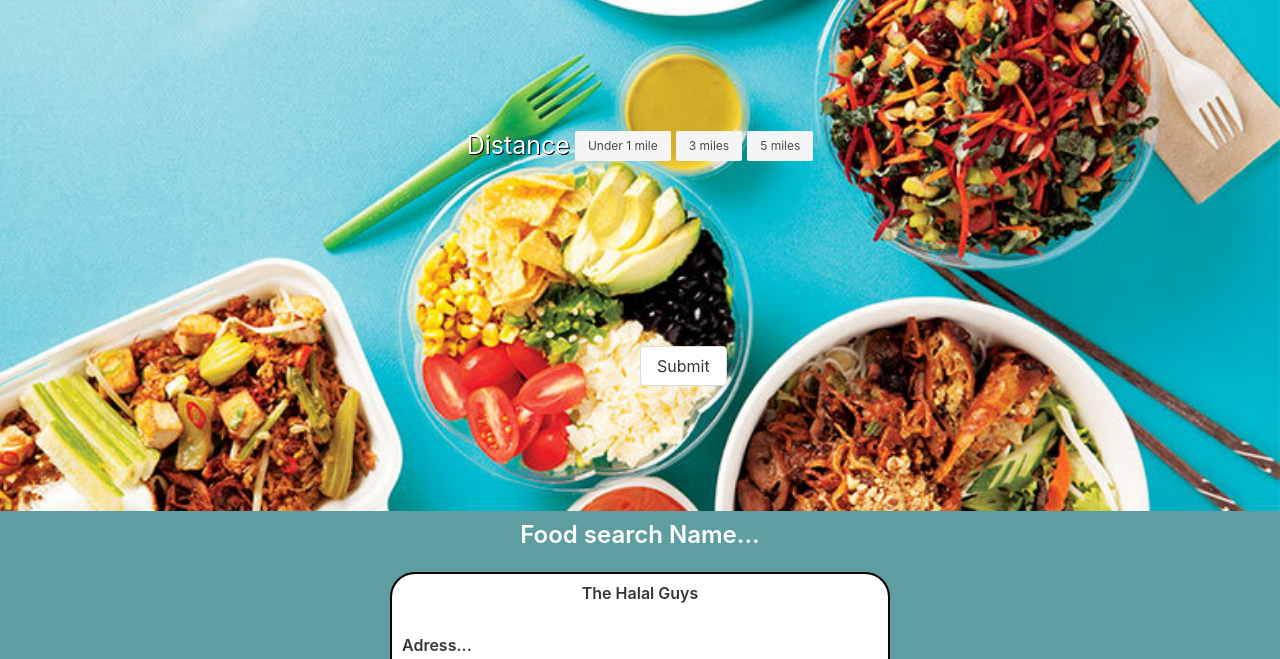
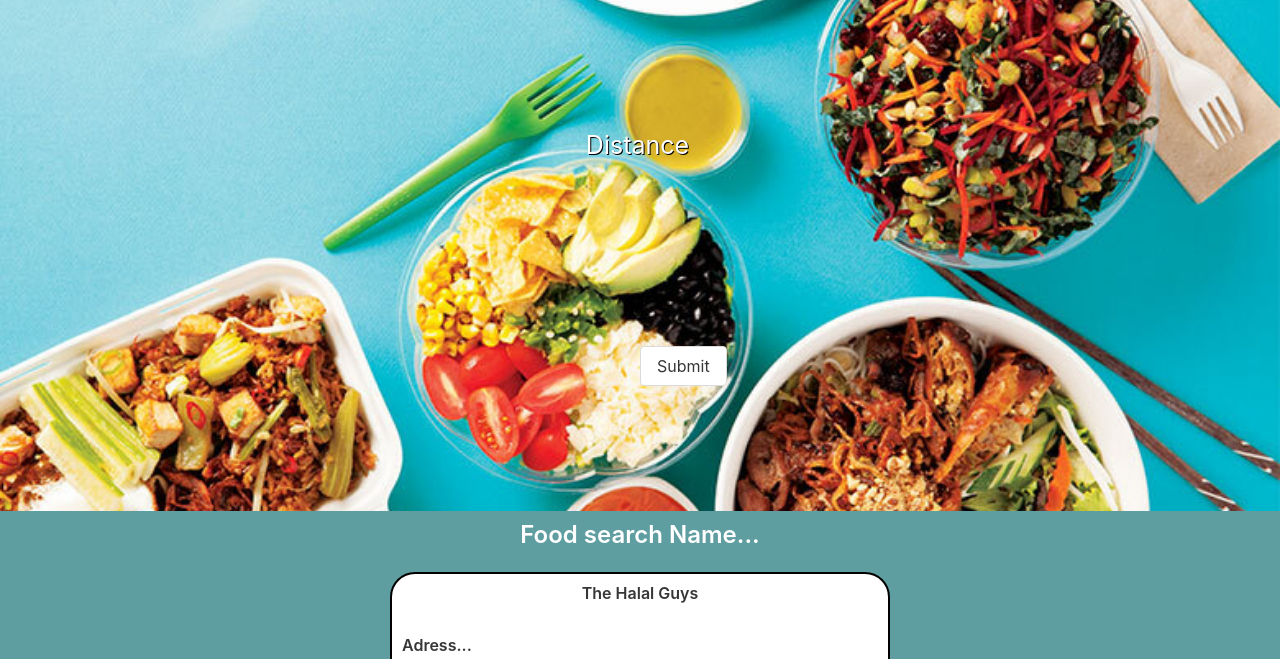
Before and after one commit to malickbax/fooder, a plain HTML site: page index.html in a window 1280 px wide. Shown: the part 141-800 px from the top of the page. Drawn offline with nearby package versions, Linux system fonts and the light colour scheme.

Commit message:
removed buttons on HTML to create dynamic buttons using JS file

```diff
--- a/index.html
+++ b/index.html
@@ -33,9 +33,9 @@
              <div id="bottomDistance" class="level">
                 <div id="distanceCon" class="level-item">
                 <p id="distance" >Distance</p>
-                <button id="btnMile1" type="button" class="button is-small is-light">Under 1 mile</button>
+                <!-- <button id="btnMile1" type="button" class="button is-small is-light">Under 1 mile</button>
                 <button id="btnMile2" type="price-button" class="button is-small is-light">3 miles</button>
-                <button id="btnMile3" type="price-button" class="button is-small is-light">5 miles</button>
+                <button id="btnMile3" type="price-button" class="button is-small is-light">5 miles</button> -->
             </div>
                 </div>
             </div>
```
Also changed, not shown: images/Great_take_out.jpeg (deleted), images/images (1).jpeg (deleted), images/images.jpeg (deleted).
